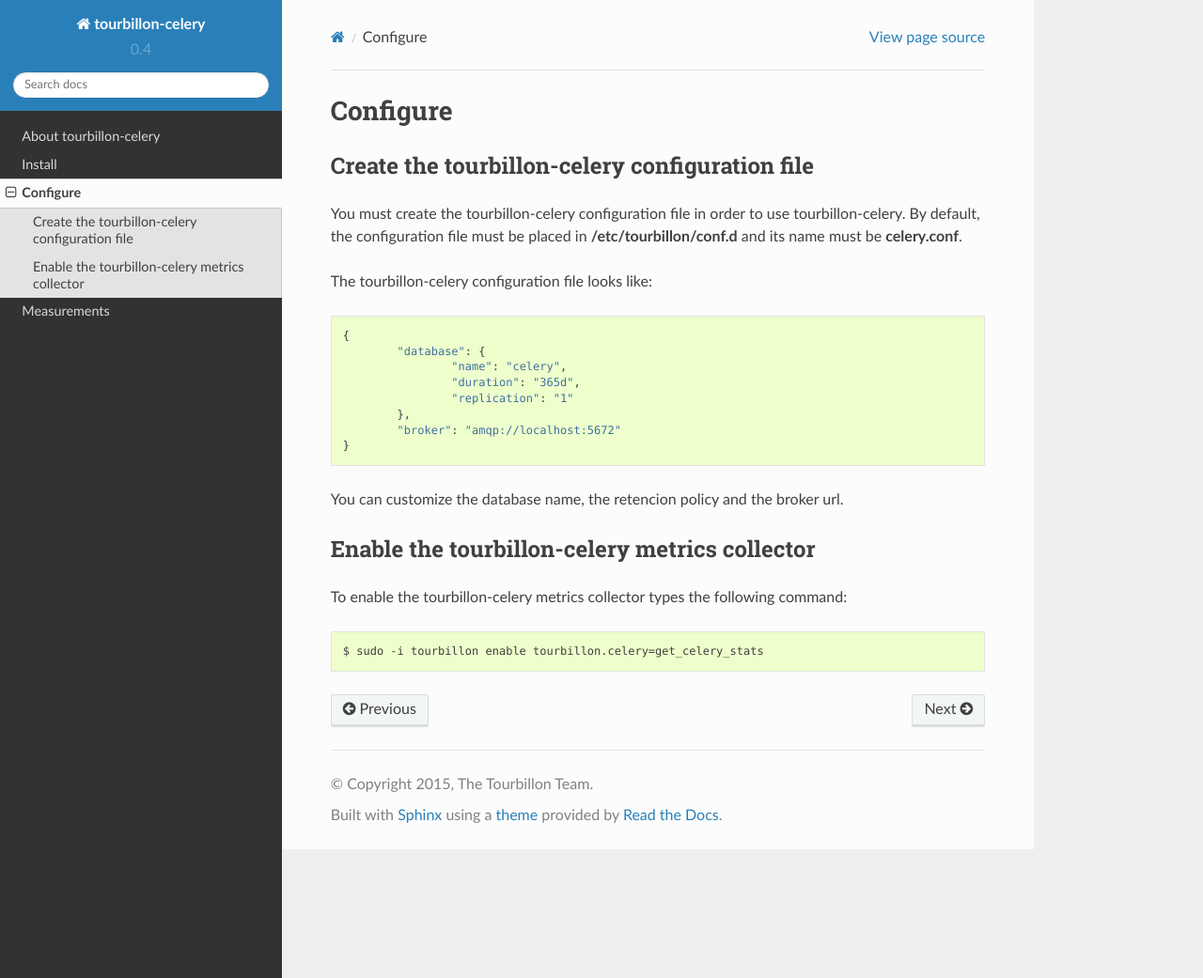
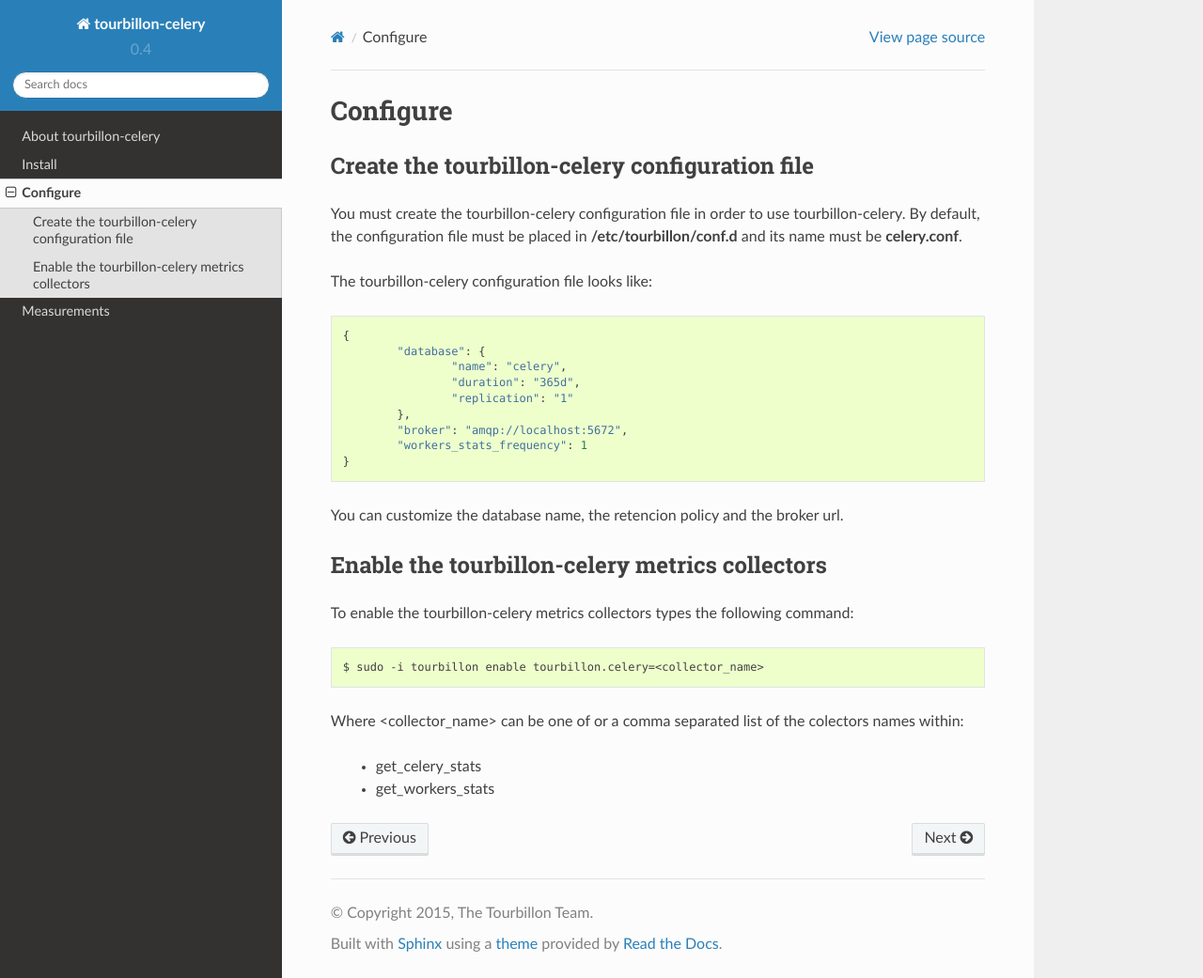
Before and after one commit to tourbillonpy/tourbillon-celery, a Sphinx documentation site: the page built from doc/source/configure.rst, in a window 1280 px wide and 1041 px high. Shown: the whole window at 94% size. Built offline with Sphinx 7.4.7 and the Read the Docs theme 2.0.0, drawn with Linux system fonts in a browser that asks for light colours.

Commit message:
fix docs for the new metrics collector function

```diff
--- a/doc/source/about.rst
+++ b/doc/source/about.rst
@@ -5,7 +5,7 @@
 =========================
 
 tourbillon-celery is a tourbillon plugin that can collect metrics from Celery, an asynchronous task queue/job queue.
-It consists of a single metrics collector function (``get_celery_stats``) that listen to celery events and extracts metrics from them.
+It consists of a two metrics collector functions (``get_celery_stats``, ``get_workers_stats``).
 
 See :doc:`measurements` for more information.
 
--- a/doc/source/configure.rst
+++ b/doc/source/configure.rst
@@ -17,16 +17,22 @@
 			"duration": "365d",
 			"replication": "1"
 		},
-		"broker": "amqp://localhost:5672"
+		"broker": "amqp://localhost:5672",
+		"workers_stats_frequency": 1
 	}
 
 
 You can customize the database name, the retencion policy and the broker url.
 
 
-Enable the tourbillon-celery metrics collector
-==============================================
+Enable the tourbillon-celery metrics collectors
+===============================================
 
-To enable the tourbillon-celery metrics collector types the following command: ::
+To enable the tourbillon-celery metrics collectors types the following command: ::
 
-	$ sudo -i tourbillon enable tourbillon.celery=get_celery_stats
+	$ sudo -i tourbillon enable tourbillon.celery=<collector_name>
+
+Where <collector_name> can be one of or a comma separated list of the colectors names within:
+
+	* get_celery_stats
+	* get_workers_stats
```
